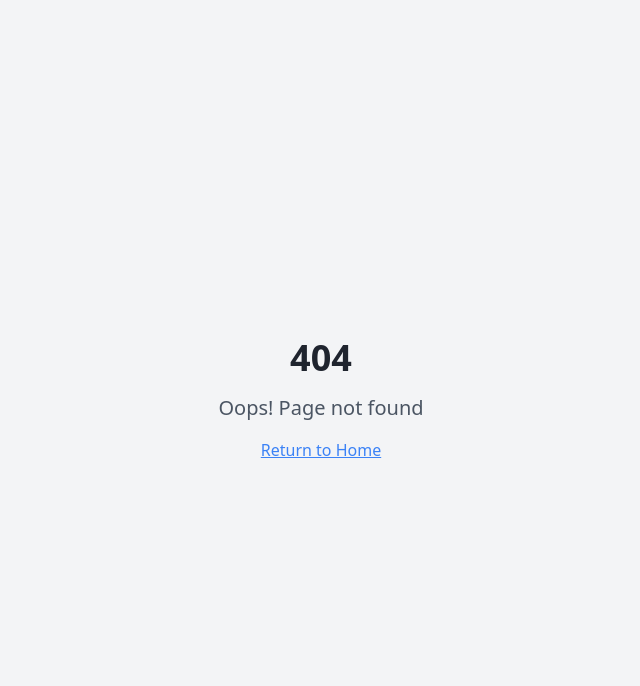
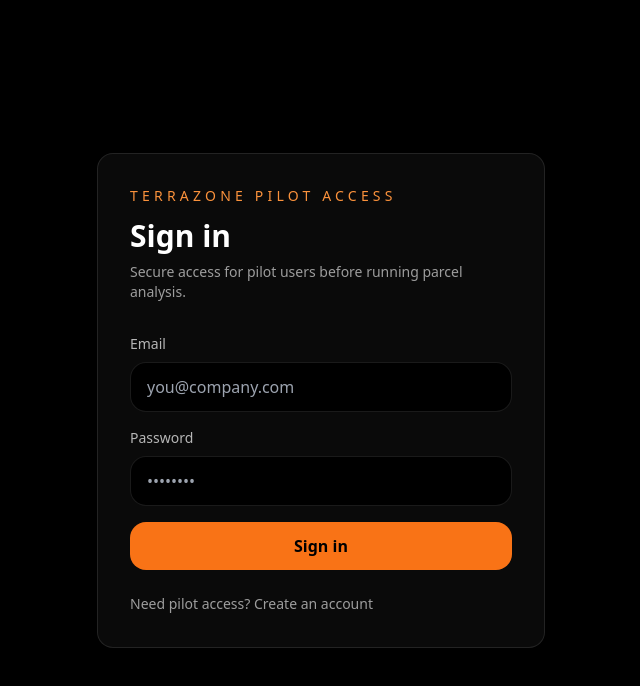
Before and after one commit to rakeshcr92/terrazone, a React (Vite) app: page /login in a window 1280 px wide. Before the commit this address had no page. Shown: the top 686 px of the page, without its empty margins (319-959 px from the left). Built offline with nearby package versions, Linux system fonts and the light colour scheme.

Commit message:
Add auth gate for pilot access

```diff
--- /dev/null
+++ b/src/components/ProtectedRoute.tsx
@@ -0,0 +1,49 @@
+import { useEffect, useState } from "react";
+import { Navigate } from "react-router-dom";
+import type { Session } from "@supabase/supabase-js";
+import { supabase } from "@/integrations/supabase/client";
+
+type ProtectedRouteProps = {
+  children: React.ReactNode;
+};
+
+export function ProtectedRoute({ children }: ProtectedRouteProps) {
+  const [session, setSession] = useState<Session | null>(null);
+  const [isLoading, setIsLoading] = useState(true);
+
+  useEffect(() => {
+    let isMounted = true;
+
+    supabase.auth.getSession().then(({ data }) => {
+      if (!isMounted) return;
+      setSession(data.session);
+      setIsLoading(false);
+    });
+
+    const {
+      data: { subscription },
+    } = supabase.auth.onAuthStateChange((_event, currentSession) => {
+      setSession(currentSession);
+      setIsLoading(false);
+    });
+
+    return () => {
+      isMounted = false;
+      subscription.unsubscribe();
+    };
+  }, []);
+
+  if (isLoading) {
+    return (
+      <div className="min-h-screen bg-black text-white flex items-center justify-center">
+        <p className="text-white/70">Checking access...</p>
+      </div>
+    );
+  }
+
+  if (!session) {
+    return <Navigate to="/login" replace />;
+  }
+
+  return <>{children}</>;
+}
--- a/src/pages/Index.tsx
+++ b/src/pages/Index.tsx
@@ -10,7 +10,6 @@ import { supabase } from '@/integrations/supabase/client';
 import { Tabs, TabsContent, TabsList, TabsTrigger } from '@/components/ui/tabs';
 import { PanelGroup, Panel, PanelResizeHandle } from 'react-resizable-panels';
 import { logEvent, createTimer } from "@/lib/analytics";
-
 
 export default function Index() {
   const [decisionData, setDecisionData] = useState<Record<string, unknown> | null>(null);
@@ -179,6 +178,15 @@ export default function Index() {
   };
 
   return (
+  <>
+    <button
+      type="button"
+      onClick={() => void supabase.auth.signOut()}
+      className="fixed right-4 top-4 z-[9999] rounded-lg border border-white/10 bg-black/70 px-4 py-2 text-sm text-white shadow-lg backdrop-blur hover:bg-white/10"
+    >
+      Logout
+    </button>
+
     <PanelGroup direction="horizontal" className="h-screen w-screen bg-background">
       {/* Main Map Area - Resizable */}
       <Panel defaultSize={65} minSize={30} className="relative">
@@ -337,5 +345,6 @@ export default function Index() {
         </Tabs>
       </Panel>
     </PanelGroup>
-  );
+  </>
+);
 }
--- /dev/null
+++ b/src/pages/Login.tsx
@@ -0,0 +1,152 @@
+import { FormEvent, useState } from "react";
+import { Navigate } from "react-router-dom";
+import { supabase } from "@/integrations/supabase/client";
+import { useEffect } from "react";
+import type { Session } from "@supabase/supabase-js";
+
+export default function Login() {
+  const [session, setSession] = useState<Session | null>(null);
+  const [isCheckingSession, setIsCheckingSession] = useState(true);
+  const [email, setEmail] = useState("");
+  const [password, setPassword] = useState("");
+  const [mode, setMode] = useState<"login" | "signup">("login");
+  const [message, setMessage] = useState("");
+  const [isSubmitting, setIsSubmitting] = useState(false);
+
+  useEffect(() => {
+    let isMounted = true;
+
+    supabase.auth.getSession().then(({ data }) => {
+      if (!isMounted) return;
+      setSession(data.session);
+      setIsCheckingSession(false);
+    });
+
+    const {
+      data: { subscription },
+    } = supabase.auth.onAuthStateChange((_event, currentSession) => {
+      setSession(currentSession);
+      setIsCheckingSession(false);
+    });
+
+    return () => {
+      isMounted = false;
+      subscription.unsubscribe();
+    };
+  }, []);
+
+  async function handleSubmit(event: FormEvent<HTMLFormElement>) {
+    event.preventDefault();
+    setIsSubmitting(true);
+    setMessage("");
+
+    const authAction =
+      mode === "login"
+        ? supabase.auth.signInWithPassword({ email, password })
+        : supabase.auth.signUp({ email, password });
+
+    const { error } = await authAction;
+
+    if (error) {
+      setMessage(error.message);
+      setIsSubmitting(false);
+      return;
+    }
+
+    setMessage(
+      mode === "login"
+        ? "Logged in successfully."
+        : "Account created. Check your email if confirmation is enabled.",
+    );
+    setIsSubmitting(false);
+  }
+
+  if (isCheckingSession) {
+    return (
+      <div className="min-h-screen bg-black text-white flex items-center justify-center">
+        <p className="text-white/70">Checking session...</p>
+      </div>
+    );
+  }
+
+  if (session) {
+    return <Navigate to="/" replace />;
+  }
+
+  return (
+    <main className="min-h-screen bg-black text-white flex items-center justify-center px-6">
+      <section className="w-full max-w-md rounded-2xl border border-white/10 bg-white/[0.04] p-8 shadow-2xl">
+        <div className="mb-8">
+          <p className="text-sm uppercase tracking-[0.3em] text-orange-400">
+            TerraZone Pilot Access
+          </p>
+          <h1 className="mt-3 text-3xl font-bold">
+            {mode === "login" ? "Sign in" : "Create account"}
+          </h1>
+          <p className="mt-2 text-sm text-white/60">
+            Secure access for pilot users before running parcel analysis.
+          </p>
+        </div>
+
+        <form onSubmit={handleSubmit} className="space-y-4">
+          <label className="block">
+            <span className="mb-2 block text-sm text-white/70">Email</span>
+            <input
+              className="w-full rounded-lg border border-white/10 bg-black px-4 py-3 text-white outline-none focus:border-orange-400"
+              type="email"
+              value={email}
+              onChange={(event) => setEmail(event.target.value)}
+              required
+              autoComplete="email"
+              placeholder="you@company.com"
+            />
+          </label>
+
+          <label className="block">
+            <span className="mb-2 block text-sm text-white/70">Password</span>
+            <input
+              className="w-full rounded-lg border border-white/10 bg-black px-4 py-3 text-white outline-none focus:border-orange-400"
+              type="password"
+              value={password}
+              onChange={(event) => setPassword(event.target.value)}
+              required
+              autoComplete={mode === "login" ? "current-password" : "new-password"}
+              placeholder="••••••••"
+            />
+          </label>
+
+          {message && (
+            <p className="rounded-lg border border-white/10 bg-white/[0.03] px-4 py-3 text-sm text-white/70">
+              {message}
+            </p>
+          )}
+
+          <button
+            className="w-full rounded-lg bg-orange-500 px-4 py-3 font-semibold text-black transition hover:bg-orange-400 disabled:cursor-not-allowed disabled:opacity-60"
+            type="submit"
+            disabled={isSubmitting}
+          >
+            {isSubmitting
+              ? "Please wait..."
+              : mode === "login"
+                ? "Sign in"
+                : "Create account"}
+          </button>
+        </form>
+
+        <button
+          className="mt-6 text-sm text-white/60 hover:text-white"
+          type="button"
+          onClick={() => {
+            setMode(mode === "login" ? "signup" : "login");
+            setMessage("");
+          }}
+        >
+          {mode === "login"
+            ? "Need pilot access? Create an account"
+            : "Already have access? Sign in"}
+        </button>
+      </section>
+    </main>
+  );
+}
--- a/src/router.tsx
+++ b/src/router.tsx
@@ -1,16 +1,27 @@
 import Index from "./pages/Index";
+import Login from "./pages/Login";
 import NotFound from "./pages/NotFound";
+import { ProtectedRoute } from "./components/ProtectedRoute";
 
 export const routers = [
   {
+    path: "/login",
+    name: "login",
+    element: <Login />,
+  },
+  {
     path: "/",
-      name: 'home',
-      element: <Index />,
+    name: "home",
+    element: (
+      <ProtectedRoute>
+        <Index />
+      </ProtectedRoute>
+    ),
   },
   /* ADD ALL CUSTOM ROUTES ABOVE THE CATCH-ALL "*" ROUTE */
   {
     path: "*",
-      name: '404',
+    name: "404",
     element: <NotFound />,
   },
 ];
```
Lines whose indentation alone changed are shown as unchanged.
